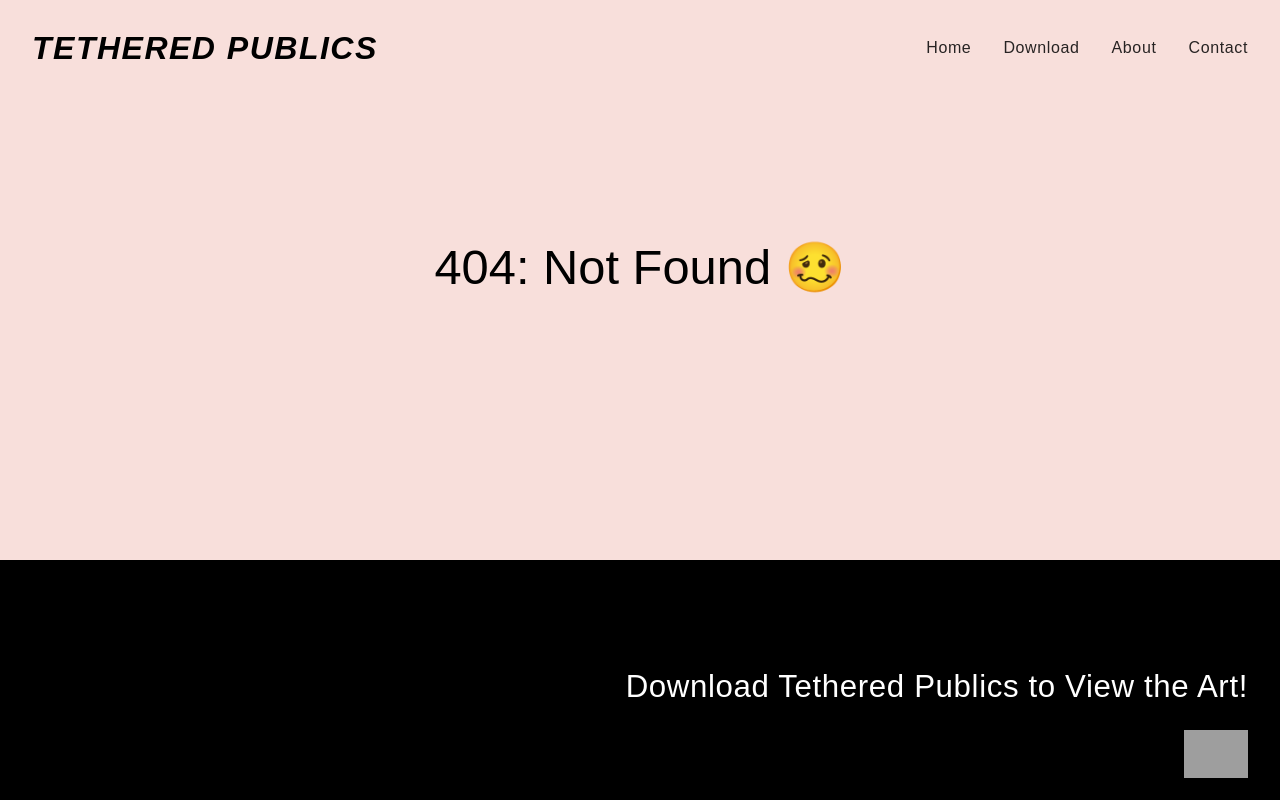
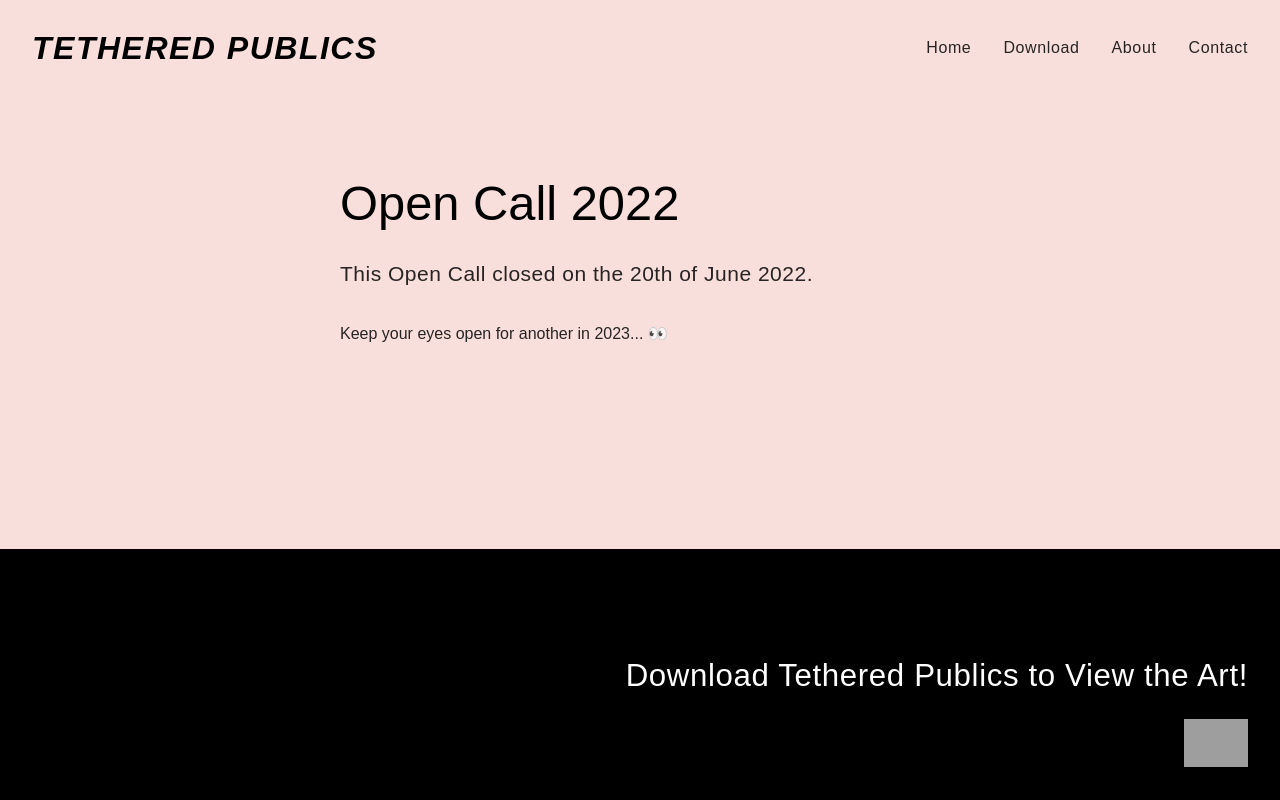
Before and after one commit to tetheredpublics/tethered-publics-web, a SvelteKit app: page /open-call in a window 1280 px wide. Before the commit this address had no page. Shown: the top 800 px of the page. Built offline with nearby package versions, Linux system fonts and the light colour scheme; grey boxes are pictures that could not be loaded; a web font is replaced by a local one.

Commit message:
main - add open call page

```diff
--- /dev/null
+++ b/src/routes/open-call/+page.svelte
@@ -0,0 +1,13 @@
+<script>
+	import SEO from '$lib/SEO.svelte';
+</script>
+<SEO title="About" />
+
+<div class="header-spacer"></div>
+<div class="container">
+    <div class="text-block">
+        <h1>Open Call 2022</h1>
+        <p class="large-paragraph">This Open Call closed on the 20th of June 2022.</p>
+        <p class="">Keep your eyes open for another in 2023... 👀</p>
+    </div>
+</div>
```
